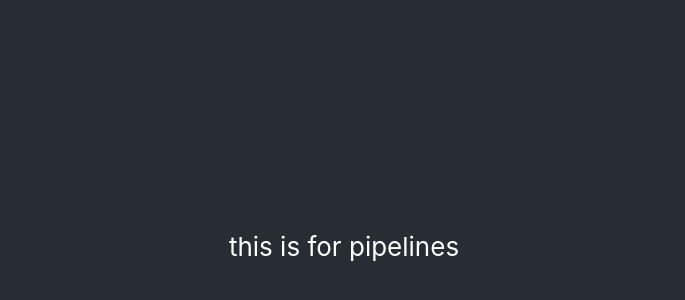
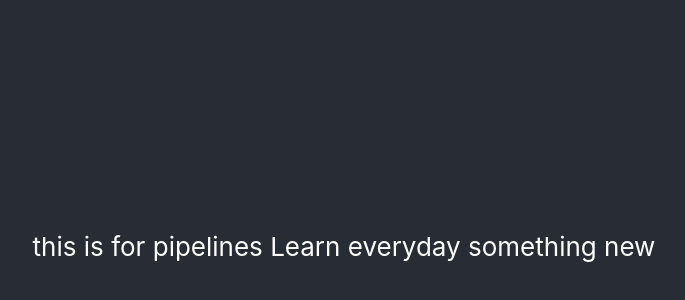
Before and after one commit to suresh304/cicd, a React (Create React App) app: page / in a window 1280 px wide. Shown: the part 154-454 px from the top of the page, without its empty margins (296-981 px from the left). Built offline with nearby package versions, Linux system fonts and the light colour scheme.

Commit message:
msg edited

```diff
--- a/src/App.js
+++ b/src/App.js
@@ -5,6 +5,7 @@ function App() {
     <div className="App">
       <header className="App-header">
             this is for pipelines
+            Learn everyday something new
       </header>
     </div>
   );
```
